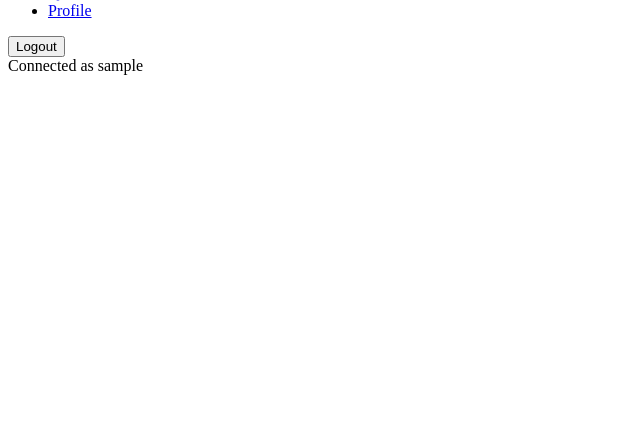
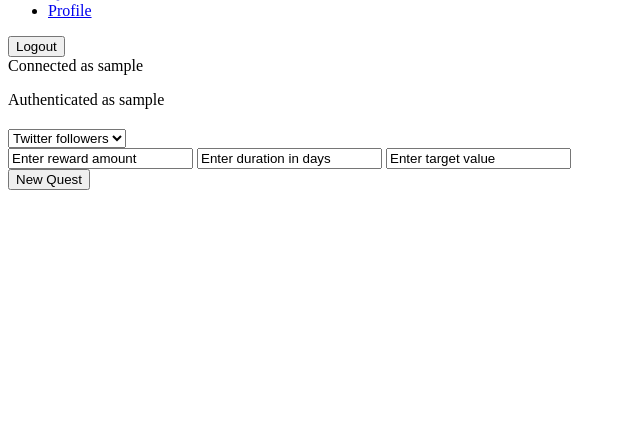
Before and after one commit to wollbo/questpost, a Django app: page /profile/ in a window 1280 px wide. Shown: the part 344-774 px from the top of the page, without its empty margins (0-640 px from the left). Run offline with Django 4.2, Linux system fonts and the light colour scheme; the visitor is signed in with stand-in values (Sample User, id 1); some libraries are stand-ins or nearby versions; some web fonts are replaced.

```diff
--- a/questpost/home/templates/profile.html
+++ b/questpost/home/templates/profile.html
@@ -6,4 +6,76 @@
 
 {% block title %} Profile {% endblock %}
 {% block content %}
+{% if request.user.is_authenticated %}
+<div class="quest-creation-container">
+    <div class="user-info">
+        <p>Authenticated as {{ user }}</p>
+    </div>
+    <div class="task-selection-container" style="margin-top: 20px;">
+        <select class="task-dropdown" name="task" id="tasks">
+            <option value="1">Twitter followers</option> <!-- Api follower of account -->
+            <option value="2">Google ranking</option> <!-- -->
+            <option value="3">Spotify listens</option>
+        </select>
+    </div>
+    <div class="quest-form">
+        <input type="text" id="input-eth" value="Enter reward amount">
+        <input type="text" id="input-duration" value="Enter duration in days"> <!-- Change to calendar select -->
+        <input type="text" id="input-target" value="Enter target value"> <!-- Link this to task -->
+        <div class="new-quest-button-container">
+            <button id="new-quest">New Quest</button>
+        </div>
+    </div>
+</div>
+{% endif %}
+<script>
+
+    const CONTRACT_ADDRESS = "0x8bf7A1E03f8EEAfe8D66467c82FDcc9b11860500" // change to from .env file
+    const newQuestBtn = document.getElementById("new-quest")
+
+    let rewardValue;
+    function updateRewardValue() {
+        rewardValue = document.getElementById("input-eth").value;
+        console.log(rewardValue);
+    }
+
+    let durationValue;
+    function updateDurationValue() {
+        durationValue = document.getElementById("input-duration").value;
+        console.log(durationValue);
+    }
+
+    let targetValue;
+    function updateTargetValue() {
+        targetValue = document.getElementById("input-target").value;
+        console.log(targetValue);
+    }
+
+    async function createNewQuest(event) {
+        let jsonData;
+        await fetch("{% url 'web3:fetch_abi' %}")
+            .then(response => response.json())
+            .then(data => jsonData = data)
+
+        console.log(jsonData);
+
+        const { ethereum } = window;
+        const provider = new ethers.providers.Web3Provider(ethereum);
+        const signer = provider.getSigner()
+        const connectedContract = new ethers.Contract(CONTRACT_ADDRESS, jsonData, signer)
+
+        var inWei = (parseFloat(rewardValue.replace(/,/g, '.')) * 10 ** 18).toString()
+        console.log(inWei)
+
+        const sourceCode = "TESTDATA.js"
+
+        let tx = await connectedContract.newQuest(targetValue, inWei, sourceCode, durationValue, { value: inWei });
+
+    }
+
+    document.getElementById("input-eth").oninput = updateRewardValue;
+    document.getElementById("input-duration").oninput = updateDurationValue;
+    document.getElementById("input-target").oninput = updateTargetValue;
+    document.getElementById("new-quest").addEventListener("click", createNewQuest);
+</script>
 {% endblock %}
--- a/questpost/home/views.py
+++ b/questpost/home/views.py
@@ -47,7 +47,7 @@ def quests(request: HttpRequest) -> HttpResponse:
 
 
 # view for receiving stream webhook data
-def streams_reciever(request: HttpRequest): # removed render
+def streams_reciever(request: HttpRequest) -> HttpResponse:
     logger.debug("Received request")
     print("parsing...")
     webhook_data = json.loads(request.body)
@@ -59,6 +59,8 @@ def streams_reciever(request: HttpRequest): # removed render
         logger.debug(f"Decoded logs:  {decoded_log}")
         print(f"Writing to database... Event {decoded_log['event']}")
         streams_handler(decoded_log)
+
+    return HttpResponse()
 
 
 def streams_handler(decoded_log: dict):
--- a/questpost/questpost-request.js
+++ /dev/null
@@ -1,3 +0,0 @@
-// JavaScript code served to frontend
-// which user then confirms and writes as quest to the blockchain
-// Twitter task, SEO task etc
--- a/questpost/web3/views.py
+++ b/questpost/web3/views.py
@@ -68,12 +68,12 @@ def verify_message(request: HttpRequest) -> JsonResponse:
     else:
         return JsonResponse(json.loads(x.text))
 
-
+# NOTE: base dir is questpost in this project
 def fetch_abi(request: HttpRequest) -> JsonResponse:
     """
     Loads and returns abi to front end
     """
-    abi_path = os.path.join(settings.BASE_DIR, "abi.json")
+    abi_path = os.path.join(settings.BASE_DIR, "questpost/abi.json")
     with open(abi_path) as json_file:
         data = json.load(json_file)
     return JsonResponse(data, safe=False)
@@ -83,7 +83,7 @@ def fetch_quest_abi(request: HttpRequest) -> JsonResponse:
     """
     Loads and returns quest abi to front end
     """
-    quest_abi_path = os.path.join(settings.BASE_DIR, "quest_abi.json")
+    quest_abi_path = os.path.join(settings.BASE_DIR, "questpost/quest_abi.json")
     with open(quest_abi_path) as json_file:
         data = json.load(json_file)
     return JsonResponse(data, safe=False)
```
Also changed, not shown: questpost/home/templates/quests.html (+7 -0 lines), questpost/settings.py (+8 -2 lines), questpost/spotify-popularity-request.js (added, +39 -0 lines).
